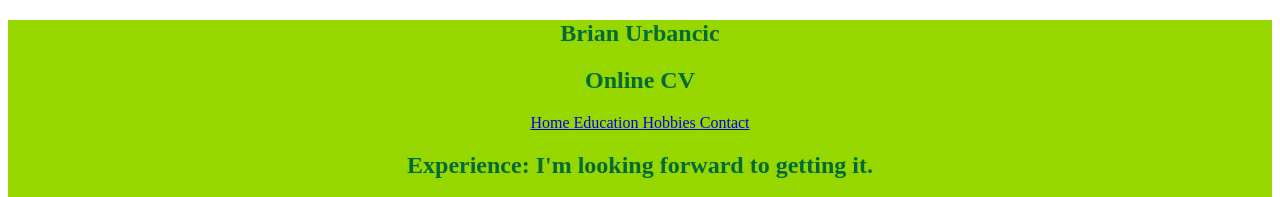
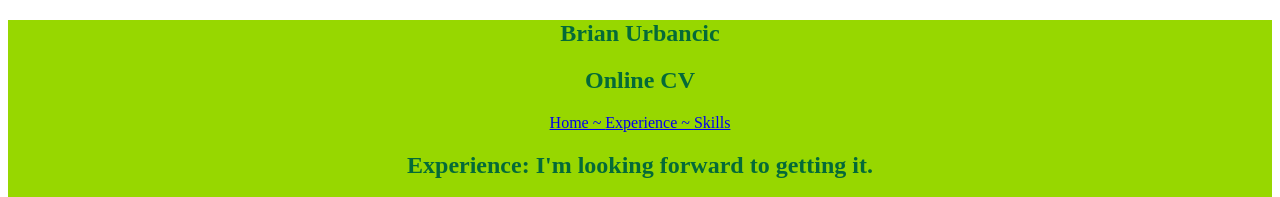
Before and after one commit to COSC631-2021Fall/profile-app-bpurbancic, a React (Create React App) app: page /experience in a window 1280 px wide. Shown: the top 197 px of the page. Built offline with nearby package versions, Linux system fonts and the light colour scheme.

Commit message:
Added routes to Navbar

```diff
--- a/src/components/Navbar.js
+++ b/src/components/Navbar.js
@@ -4,10 +4,9 @@ function Navbar() {
             <h1>Brian Urbancic</h1>
             <h1> Online CV</h1>
             <div className='links'>
-                <a href='/'>Home  </a>
-                <a href='/education'>Education  </a>
-                <a href='/hobbies'>Hobbies </a>
-                <a href='/contact'>Contact </a>
+                <a href='/'>Home  ~  </a>
+                <a href='/experience'>Experience  ~  </a>
+                <a href='/skills'>Skills </a>
             </div>
         </nav>
     );
```
